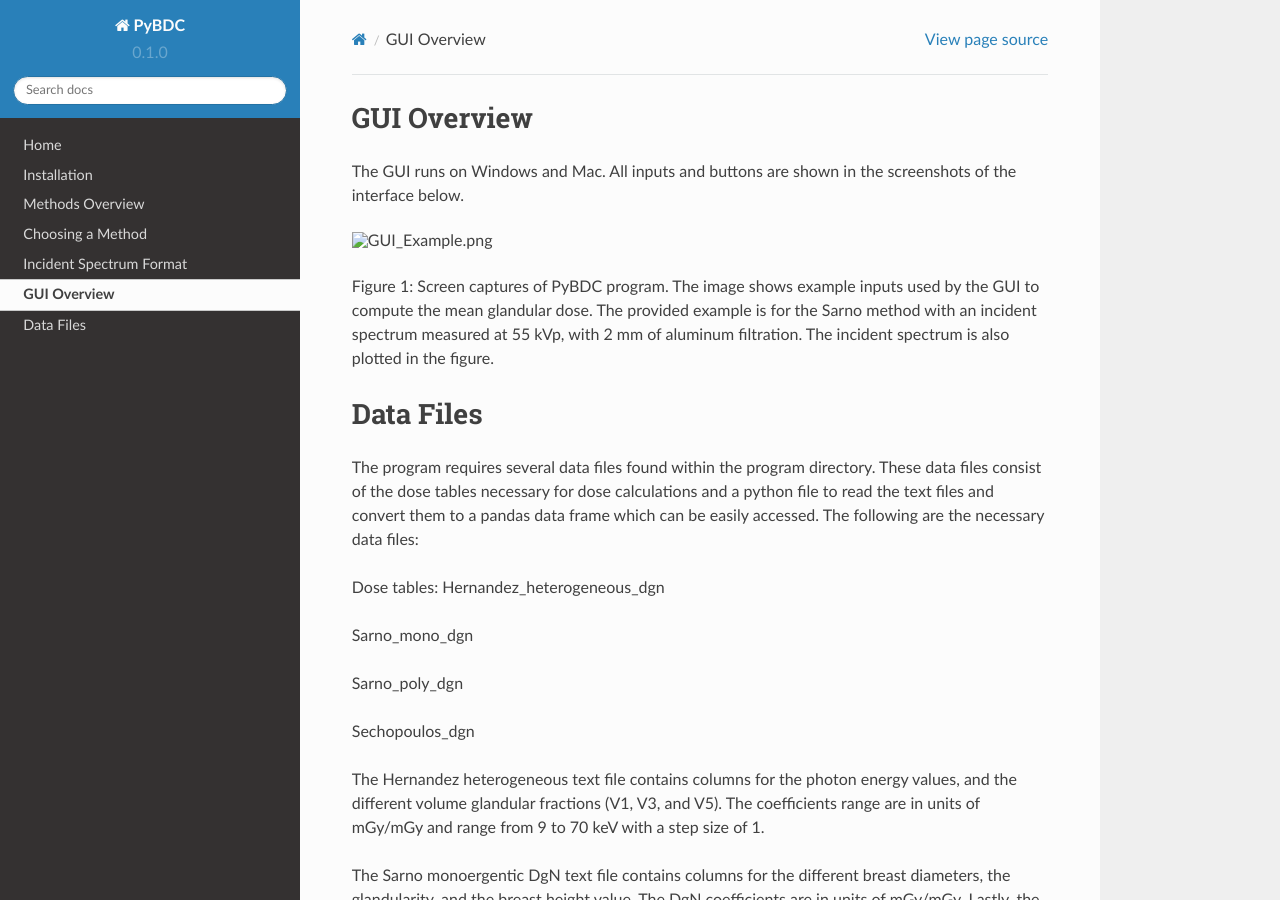
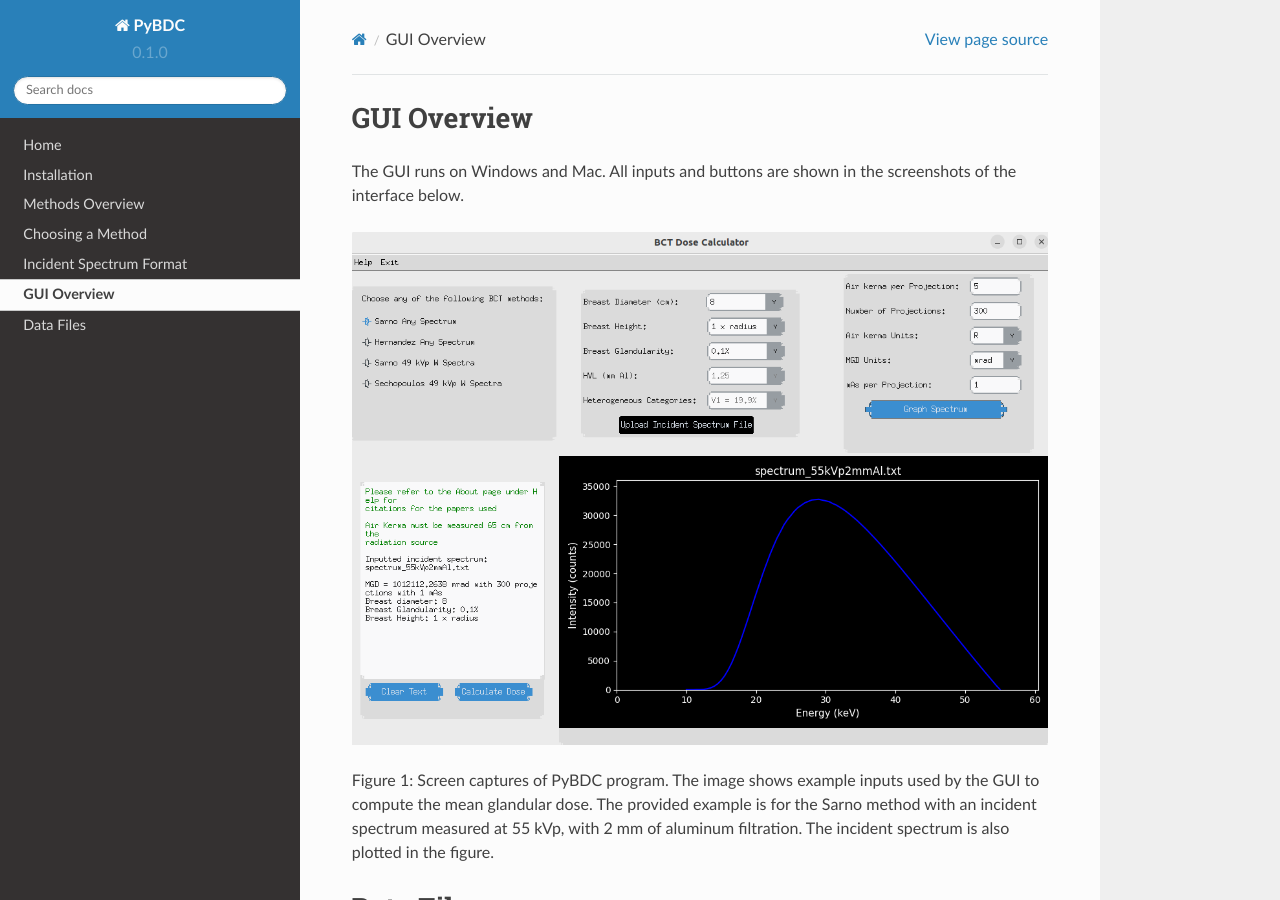
Before and after one commit to harshamarupudi56/PyBDC, a Sphinx documentation site: the page built from Doc/gui.rst, in a window 1280 px wide and 900 px high. Built offline with Sphinx 7.4.7 and the Read the Docs theme 2.0.0, drawn with Linux system fonts in a browser that asks for light colours.

Commit message:
Update gui.rst

```diff
--- a/Doc/gui.rst
+++ b/Doc/gui.rst
@@ -4,7 +4,7 @@ GUI Overview
 The GUI runs on Windows and Mac. All inputs and buttons are shown in the screenshots of the interface below.
 
 
-.. image:: GUI_Example.png
+.. image:: GUI_Example.PNG
 
 
 Figure 1: Screen captures of PyBDC program. The image shows example inputs used by the GUI to compute the mean glandular dose. The provided example is for the Sarno method with an incident spectrum measured at 55 kVp, with 2 mm of aluminum filtration. The incident spectrum is also plotted in the figure.
```
